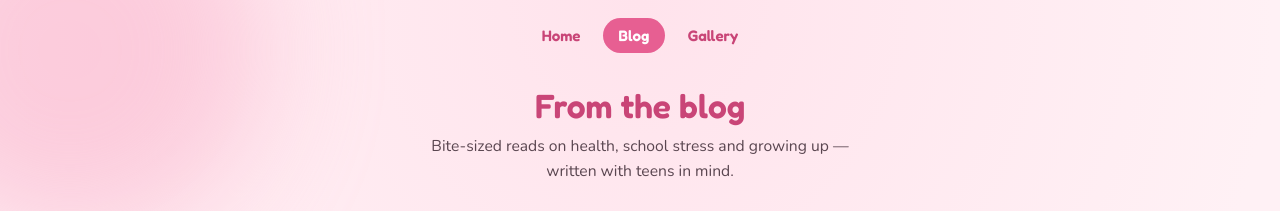
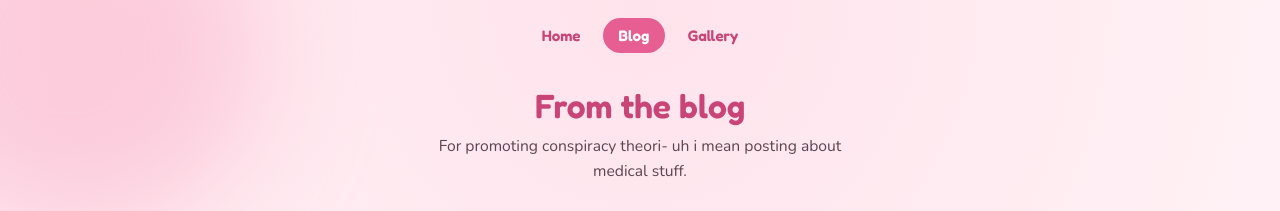
Before and after one commit to elliotjwilkie/elliotjwilkie.github.io, an Eleventy site: page src/blog.njk in a window 1280 px wide. Shown: the top 211 px of the page. Built offline with nearby package versions, Linux system fonts and the light colour scheme; Eleventy itself is replaced by a stand-in of ours; files that its build step writes are made by us from their sources.

Commit message:
Update blog.njk

```diff
--- a/src/blog.njk
+++ b/src/blog.njk
@@ -6,7 +6,7 @@ title: Blog
 ---
 <div class="page-head">
   <h1 class="page-title">From the blog</h1>
-  <p class="page-sub">Bite-sized reads on health, school stress and growing up — written with teens in mind.</p>
+  <p class="page-sub">For promoting conspiracy theori- uh i mean posting about medical stuff.</p>
 </div>
 
 {% if collections.posts.length %}
```
